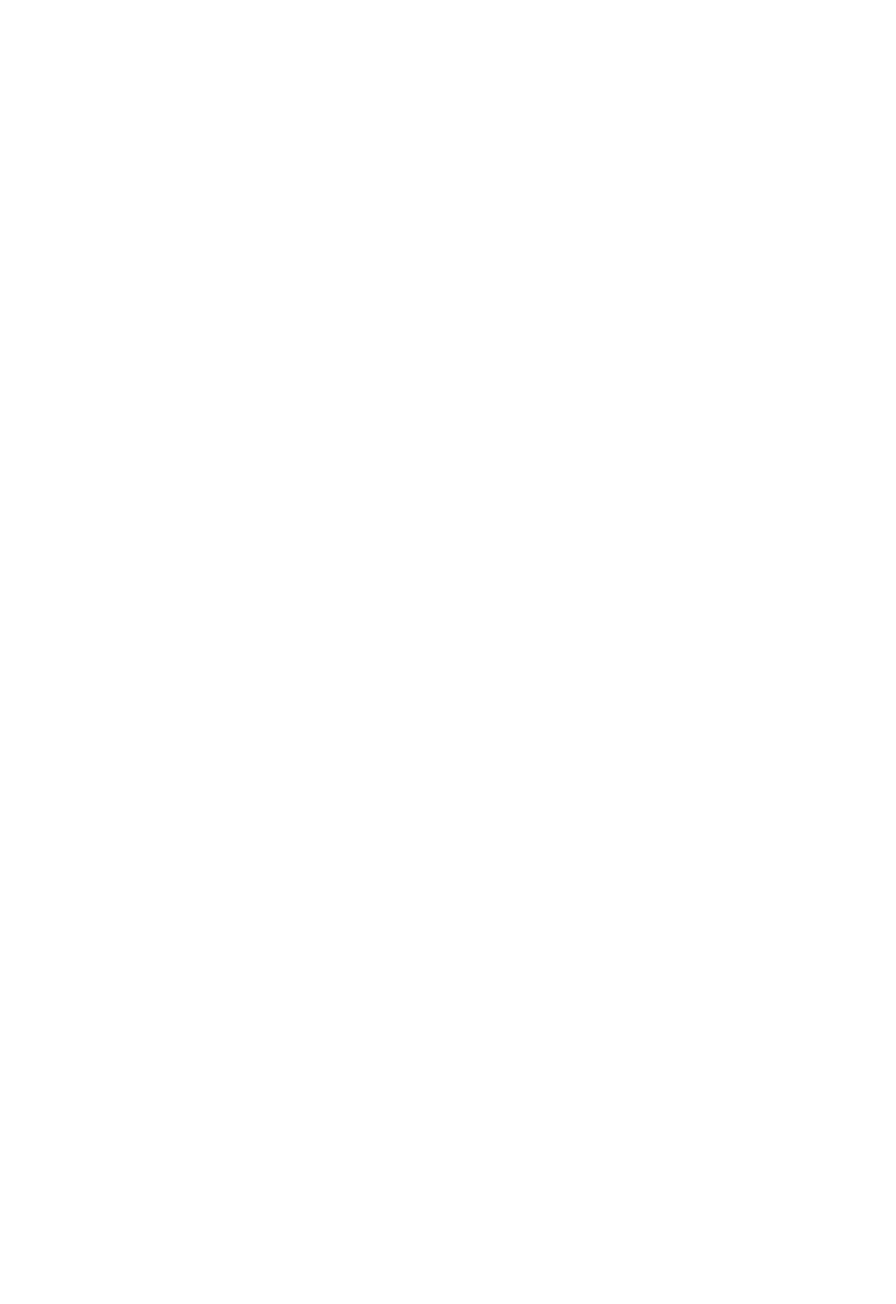
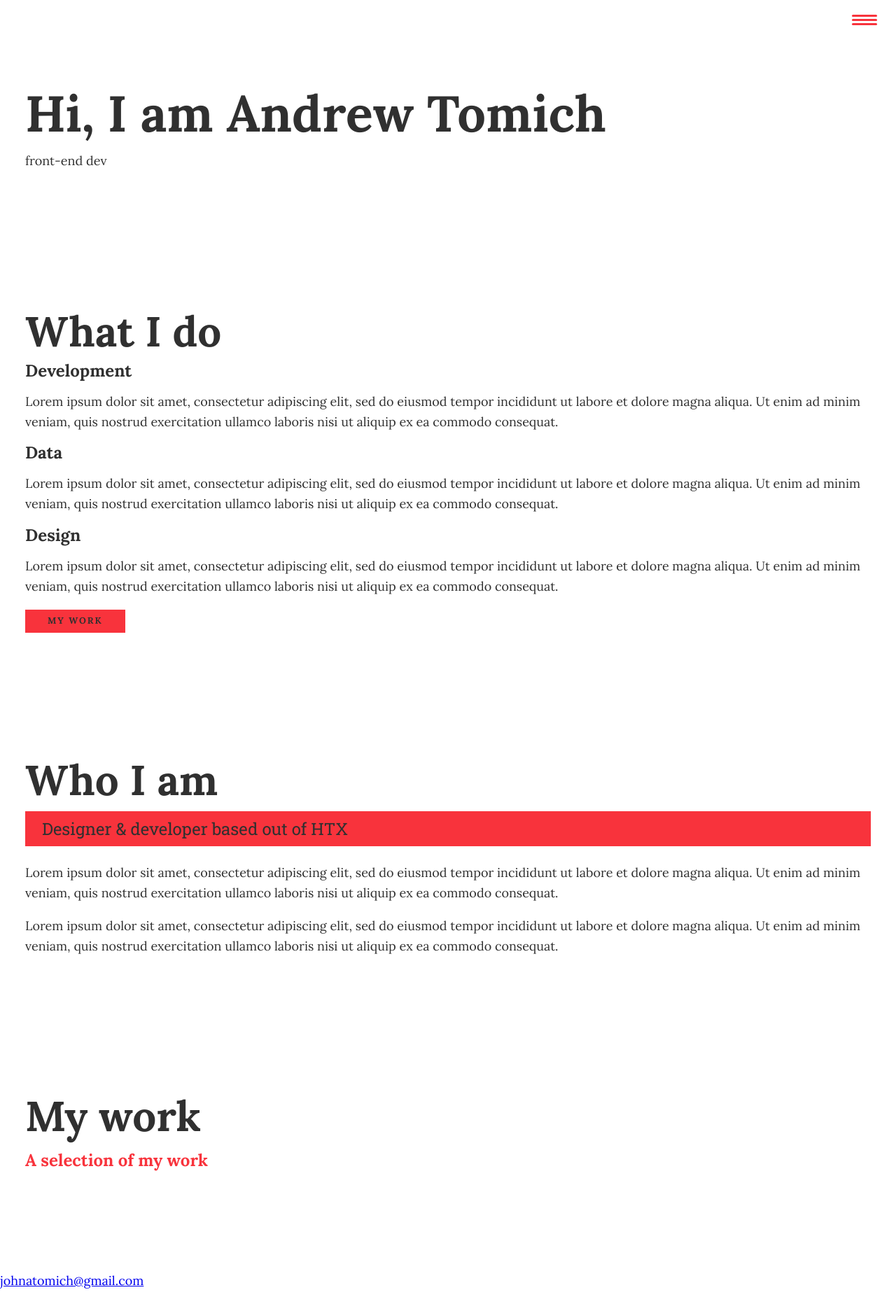
Before and after one commit to jAndrewtomich/Portfolio, a Flask app: page / in a window 1280 px wide. Before the commit the page is empty. Shown: the whole page at 70% size. Before the commit the page ends 800 px from the top, so only its background shows below. Run offline with Flask 2, Linux system fonts and the light colour scheme; some libraries are stand-ins or nearby versions.

Commit message:
Add HTML outline and some CSS/JS for Navbar.

```diff
--- a/static/css/style.css
+++ b/static/css/style.css
@@ -0,0 +1,245 @@
+*,
+*::before,
+*::after {
+    box-sizing: border-box;
+}
+
+/* Custom Properties, update these for your own design */
+
+:root {
+    --ff-primary: 'Lora', serif;
+    --ff-secondary: 'Roboto Slab', serif;
+
+    --fw-reg: 400;
+    --fw-bold: 700;
+
+    --clr-light: #fff;
+    --clr-dark: #303030;
+    --clr-accent: #f8333c;
+
+    --fs-h1: 3rem;
+    --fs-h2: 2.25rem;
+    --fs-h3: 1.25rem;
+    --fs-body: 1rem;
+
+    --bs: 0.25em 0.25em 0.75em rgba(0,0,0,.25),
+          0.125em 0.125em 0.25em rgba(0,0,0,.15);
+}
+
+@media (min-width: 800px) {
+    :root {
+        --fs-h1: 4.5rem;
+        --fs-h2: 3.75rem;
+        --fs-h3: 1.5rem;
+        --fs-body: 1.125rem;
+    }
+}
+
+/* General styles */
+
+/* endable this to add smooth scrolling */
+/* html {
+    scroll-behavior: smooth;
+} */
+
+
+body {
+    background: var(--clr-light);
+    color: var(--clr-dark);
+    margin: 0;
+    font-family: var(--ff-primary);
+    font-size: var(--fs-body);
+    line-height: 1.6;
+}
+
+section {
+    padding: 5em 2em;
+}
+
+img {
+    display: block;
+    max-width: 100%;
+}
+
+strong { font-weight: var(--fw-bold) }
+
+:focus {
+    outline: 3px solid var(--clr-accent);
+    outline-offset: 3px;
+}
+
+/* Buttons */
+
+.btn {
+    display: inline-block;
+    padding: .5em 2.5em;
+    background: var(--clr-accent);
+    color: var(--clr-dark);
+    text-decoration: none;
+    cursor: pointer;
+    font-size: .8rem;
+    text-transform: uppercase;
+    letter-spacing: 2px;
+    font-weight: var(--fw-bold);
+    transition: transform 200ms ease-in-out;
+}
+
+.btn:hover {
+    transform: scale(1.1);
+}
+
+/* Typography */
+
+h1,
+h2,
+h3 {
+    line-height: 1;
+    margin: 0;
+}
+
+h1 { font-size: var(--fs-h1) }
+h2 { font-size: var(--fs-h2) }
+h3 { font-size: var(--fs-h3) }
+
+
+.section__title {
+    margin-bottom: .25em;
+}
+
+.section__title--intro {
+    font-weight: var(--fw-reg);
+}
+
+.section__title--intro strong {
+    display: block;
+}
+
+.section__subtitle {
+    margin: 0;
+    font-size: var(--fs-h3);
+}
+
+.section__subtitle--intro,
+.section__subtitle--about {
+    background: var(--clr-accent);
+    padding: .25em 1em;
+    font-family: var(--ff-secondary);
+    margin-bottom: 1em;
+}
+
+.section__subtitle--work {
+    color: var(--clr-accent);
+    font-weight: var(--fw-bold);
+    margin-bottom: 2em;
+}
+
+/* header */
+
+header {
+    display: flex;
+    justify-content: space-between;
+    padding: 1em;
+}
+
+.logo {
+    max-width: 100px;
+}
+
+.nav {
+    position: fixed;
+    background: var(--clr-dark);
+    color: var(--clr-light);
+    top: 0;
+    bottom: 0;
+    left: 0;
+    right: 0;
+    z-index: 100;
+
+    transform: translateX(100%);
+    transition: transform 250ms cubic-bezier(.5, 0, .5, 1);
+}
+
+.nav__list {
+    list-style: none;
+    display: flex;
+    height: 100%;
+    flex-direction: column;
+    justify-content: space-evenly;
+    align-items: center;
+    margin: 0;
+    padding: 0;
+}
+
+.nav__link {
+    color: inherit;
+    font-weight: var(--fw-bold);
+    font-size: var(--fs-h2);
+    text-decoration: none;
+}
+
+.nav__link:hover {
+    color: var(--clr-accent);
+}
+
+.nav-toggle {
+    padding: .5em;
+    background: transparent;
+    border: 0;
+    cursor: pointer;
+    position: absolute;
+    right: 1em;
+    top: 1em;
+    z-index: 1000;
+}
+
+.nav-open .nav {
+    transform: translateX(0);
+}
+
+.nav-open .nav-toggle {
+    position: fixed;
+}
+
+.nav-open .hamburger {
+    transform: rotate(.625turn);
+}
+
+.nav-open .hamburger::before {
+    transform: rotate(90deg) translateX(-6px);
+}
+
+.nav-open .hamburger::after {
+    opacity: 0;
+}
+
+
+
+
+
+
+.hamburger {
+    display: block;
+    position: relative;
+}
+
+.hamburger,
+.hamburger::before,
+.hamburger::after {
+    background: var(--clr-accent);
+    width: 2em;
+    height: 3px;
+    border-radius: 1em;
+    transition: transform 250ms ease-in-out;
+}
+
+
+.hamburger::before,
+.hamburger::after {
+    content: '';
+    position: absolute;
+    left: 0;
+    right: 0;
+}
+
+.hamburger::before { top: 6px; }
+.hamburger::after { bottom: 6px; }
--- a/templates/index.html
+++ b/templates/index.html
@@ -3,10 +3,105 @@
     <head>
         <meta charset="UTF-8">
         <meta name="viewport" content="width=device-width, initial-scale=1.0">
+
         <title>Andrew Tomich Portfolio</title>
 
+        <link rel="stylesheet" href="https://cdnjs.cloudflare.com/ajax/libs/normalize/7.0.0/normalize.min.css">
+
+        <!-- FontAwesome -->
+        <link rel="stylesheet" href="https://cdnjs.cloudflare.com/ajax/libs/font-awesome/5.11.2/css/all.css" integrity="sha256-46qynGAkLSFpVbEBog43gvNhfrOj+BmwXdxFgVK/Kvc=" crossorigin="anonymous" />
+
+        <!-- Fonts -->
+        <link href="https://fonts.googleapis.com/css?family=Lora:400,700|Roboto+Slab:400,700&display=swap" rel="stylesheet">
+
+        <!-- Local CSS -->
+        <link rel="stylesheet" href="{{ url_for('static', filename='css/style.css') }}">
 
     </head>
     <body>
+        <header>
+            <div class="logo">
+                <img src="" alt="">
+            </div>
+            <button class="nav-toggle" aria-label="toggle navigation">
+                <span class="hamburger"></span>
+            </button>
+            <nav class="nav">
+                <ul class="nav__list">
+                    <li class="nav__item"><a href="{{ url_for('index') }}" class="nav__link">Home</a></li>
+                    <li class="nav__item"><a href="{{ url_for('index') }}" class="nav__link">My Services</a></li>
+                    <li class="nav__item"><a href="{{ url_for('index') }}" class="nav__link">About me</a></li>
+                    <li class="nav__item"><a href="{{ url_for('index') }}" class="nav__link">My Work</a></li>
+                </ul>
+            </nav>
+        </header>
+
+        <!-- Introduction -->
+        <section>
+            <h1>
+                Hi, I am <strong>Andrew Tomich</strong>
+            </h1>
+            <p>front-end dev</p>
+            <img alt="">
+        </section>
+
+
+        <!-- My services -->
+        <section class="my-services" id="services">
+            <h2 class="section__title section__title--services">What I do</h2>
+            <div class="services">
+                <div class="service">
+                    <h3>Development</h3>
+                    <p>Lorem ipsum dolor sit amet, consectetur adipiscing elit, sed do eiusmod tempor incididunt ut labore et dolore magna aliqua. Ut enim ad minim veniam, quis nostrud exercitation ullamco laboris nisi ut aliquip ex ea commodo consequat.</p>
+                </div> <!-- / service -->
+
+                <div class="service">
+                    <h3>Data</h3>
+                    <p>Lorem ipsum dolor sit amet, consectetur adipiscing elit, sed do eiusmod tempor incididunt ut labore et dolore magna aliqua. Ut enim ad minim veniam, quis nostrud exercitation ullamco laboris nisi ut aliquip ex ea commodo consequat.</p>
+                </div> <!-- / service -->
+
+                <div class="service">
+                    <h3>Design</h3>
+                    <p>Lorem ipsum dolor sit amet, consectetur adipiscing elit, sed do eiusmod tempor incididunt ut labore et dolore magna aliqua. Ut enim ad minim veniam, quis nostrud exercitation ullamco laboris nisi ut aliquip ex ea commodo consequat.</p>
+                </div> <!-- / service -->
+            </div> <!-- / services -->
+
+            <a href="#work" class="btn">My Work</a>
+        </section>
+
+
+        <!-- About me -->
+        <section class="about-me" id="about">
+           <h2 class="section__title section__title--about">Who I am</h2>
+           <p class="section__subtitle section__subtitle--about">Designer & developer based out of HTX</p>
+
+           <div class="about-me__body">
+               <p>Lorem ipsum dolor sit amet, consectetur adipiscing elit, sed do eiusmod tempor incididunt ut labore et dolore magna aliqua. Ut enim ad minim veniam, quis nostrud exercitation ullamco laboris nisi ut aliquip ex ea commodo consequat.</p>
+               <p>Lorem ipsum dolor sit amet, consectetur adipiscing elit, sed do eiusmod tempor incididunt ut labore et dolore magna aliqua. Ut enim ad minim veniam, quis nostrud exercitation ullamco laboris nisi ut aliquip ex ea commodo consequat.</p>
+           </div>
+
+           <img src="" alt="" class="about-me__img">
+        </section>
+
+        <!-- My Work -->
+        <section class="my-work" id="work">
+            <h2 class="section__title section__title--work">My work</h2>
+            <p class="section__subtitle section__subtitle--work">A selection of my work</p>
+
+        </section>
+
+
+        <!-- Footer -->
+        <footer class="footer">
+            <a href="mailto:johnatomich@gmail.com" class="footer__link">johnatomich@gmail.com</a>
+            <ul class="social-list">
+
+            </ul>
+        </footer>
+
+
+        <script src=""></script>
+
+    </body>
 
 </html>
```
